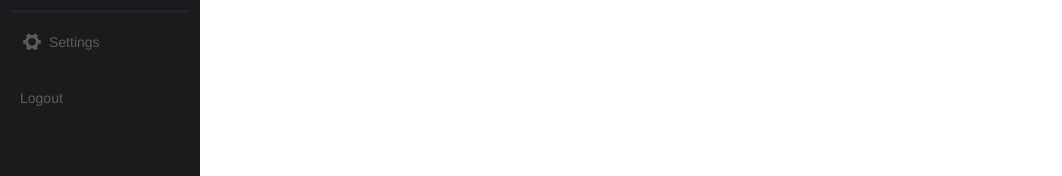
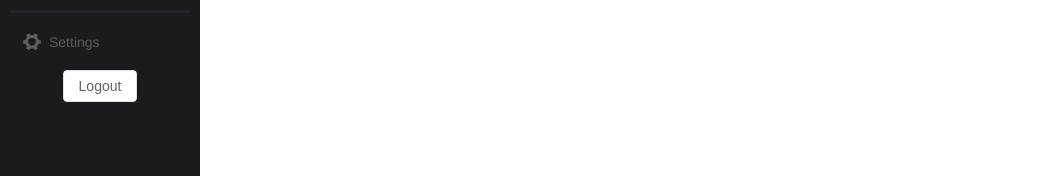
Before and after one commit to chophupchong/Analytical-Dashboard, a Vue app in the folder frontend/: page /login in a window 1280 px wide. Shown: the part 439-615 px from the top of the page, without its empty margins (0-1062 px from the left). Built offline with nearby package versions, Linux system fonts and the light colour scheme.

Commit message:
adding logout function to navbar

```diff
--- a/frontend/src/components/Navbar.vue
+++ b/frontend/src/components/Navbar.vue
@@ -46,7 +46,7 @@
             ><Tools /></el-icon
           >Settings</el-menu-item
         >
-        <el-menu-item index="2-4">Logout</el-menu-item>
+        <el-button @click="Logout"> Logout</el-button>
       </el-menu>
     </el-col>
   </el-row>
@@ -54,12 +54,26 @@
 
 <script setup>
 /*use script setup to locally register component by simply importing the component*/
-import { Histogram, Tools } from "@element-plus/icons-vue";
+import { Histogram, Tools } from '@element-plus/icons-vue';
 </script>
 
 <script>
+import store from '../store';
+
 export default {
-  name: "navbar-component",
+  name: 'navbar-component',
+  setup() {},
+  methods: {
+    Logout: async function () {
+      try {
+        console.log(store.getters.authenticated);
+        await store.dispatch('logOut');
+        console.log(store.getters.authenticated);
+      } catch (err) {
+        console.log(err);
+      }
+    },
+  },
 };
 </script>
 
```
